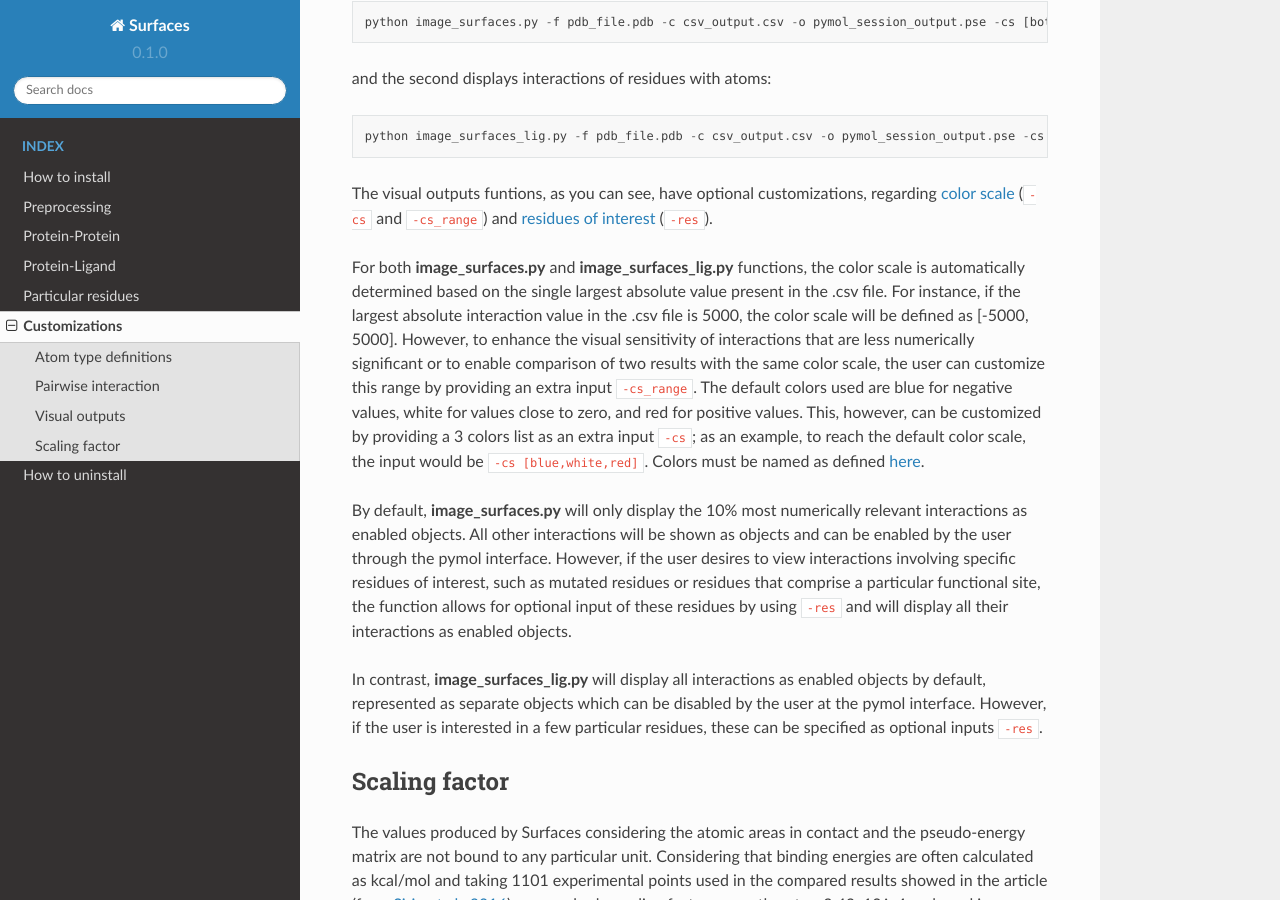
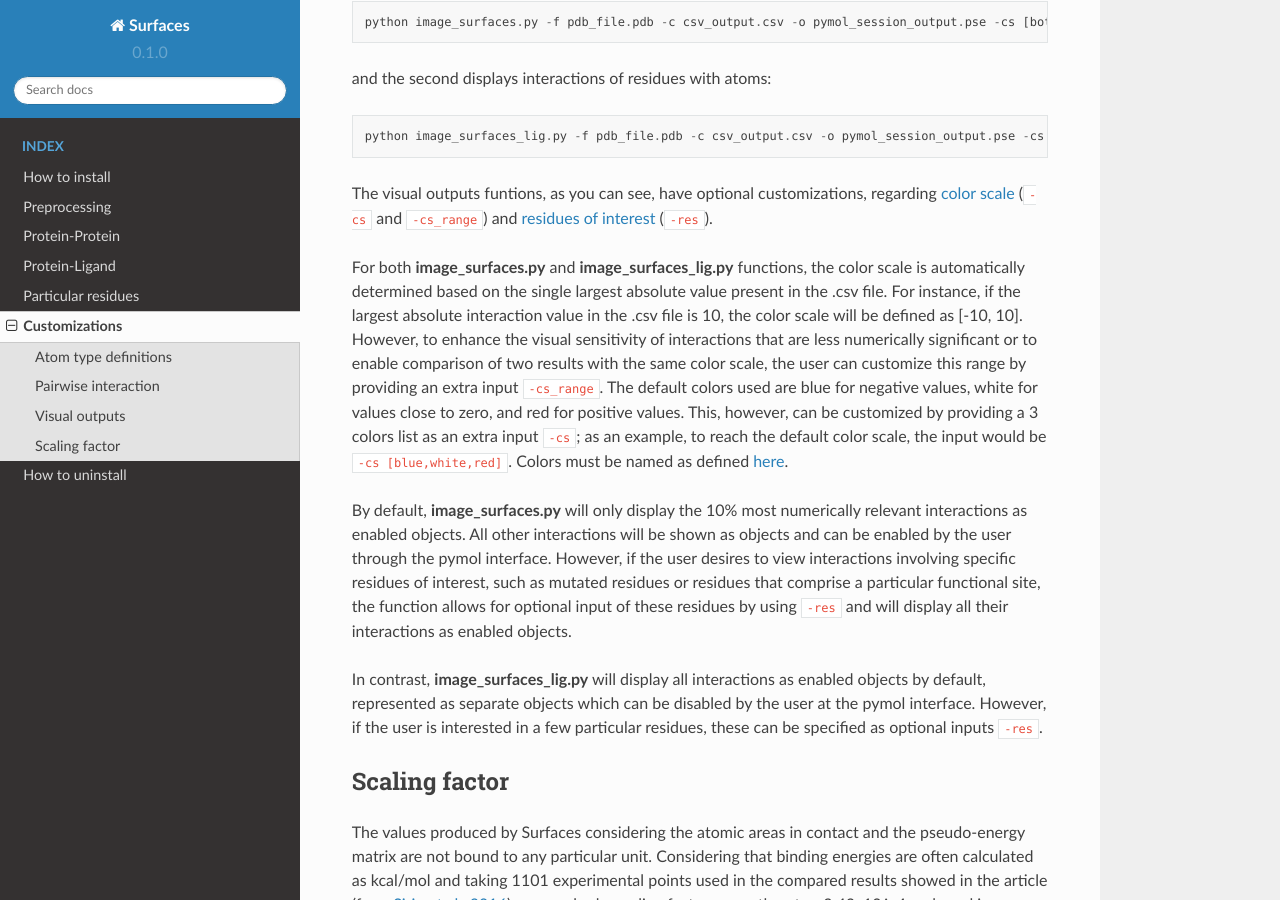
Before and after one commit to nataliateruel/Surfaces_tutorial, a Sphinx documentation site: the page built from docs/source/Customizations.rst, in a window 1280 px wide and 900 px high, scrolled down 2515 px. Built offline with Sphinx 7.4.7 and the Read the Docs theme 2.0.0, drawn with Linux system fonts in a browser that asks for light colours.

Commit message:
Update Customizations.rst

```diff
--- a/docs/source/Customizations.rst
+++ b/docs/source/Customizations.rst
@@ -132,7 +132,7 @@ and the second displays interactions of residues with atoms::
 
 The visual outputs funtions, as you can see, have optional customizations, regarding `color scale <https://surfaces-tutorial.readthedocs.io/en/latest/Protein-ligand.html#example-application>`_ (``-cs`` and ``-cs_range``) and `residues of interest <https://surfaces-tutorial.readthedocs.io/en/latest/Particular_residues.html#example-application>`_ (``-res``).
 
-For both **image_surfaces.py** and **image_surfaces_lig.py** functions, the color scale is automatically determined based on the single largest absolute value present in the .csv file. For instance, if the largest absolute interaction value in the .csv file is 5000, the color scale will be defined as [-5000, 5000]. However, to enhance the visual sensitivity of interactions that are less numerically significant or to enable comparison of two results with the same color scale, the user can customize this range by providing an extra input ``-cs_range``. The default colors used are blue for negative values, white for values close to zero, and red for positive values. This, however, can be customized by providing a 3 colors list as an extra input ``-cs``; as an example, to reach the default color scale, the input would be ``-cs [blue,white,red]``. Colors must be named as defined `here <https://www.w3.org/TR/css-color-3/#svg-color>`_.
+For both **image_surfaces.py** and **image_surfaces_lig.py** functions, the color scale is automatically determined based on the single largest absolute value present in the .csv file. For instance, if the largest absolute interaction value in the .csv file is 10, the color scale will be defined as [-10, 10]. However, to enhance the visual sensitivity of interactions that are less numerically significant or to enable comparison of two results with the same color scale, the user can customize this range by providing an extra input ``-cs_range``. The default colors used are blue for negative values, white for values close to zero, and red for positive values. This, however, can be customized by providing a 3 colors list as an extra input ``-cs``; as an example, to reach the default color scale, the input would be ``-cs [blue,white,red]``. Colors must be named as defined `here <https://www.w3.org/TR/css-color-3/#svg-color>`_.
 
 By default, **image_surfaces.py** will only display the 10% most numerically relevant interactions as enabled objects. All other interactions will be shown as objects and can be enabled by the user through the pymol interface. However, if the user desires to view interactions involving specific residues of interest, such as mutated residues or residues that comprise a particular functional site, the function allows for optional input of these residues by using ``-res`` and will display all their interactions as enabled objects.
 
```
